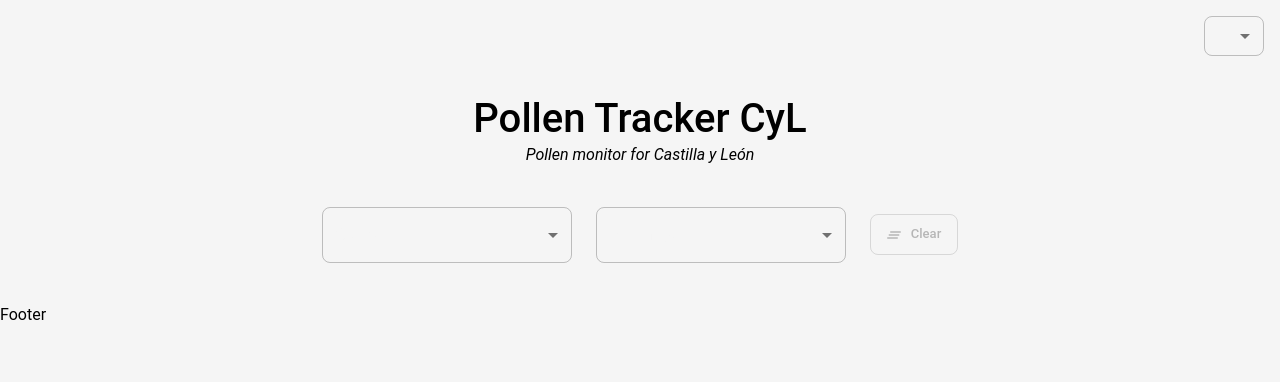
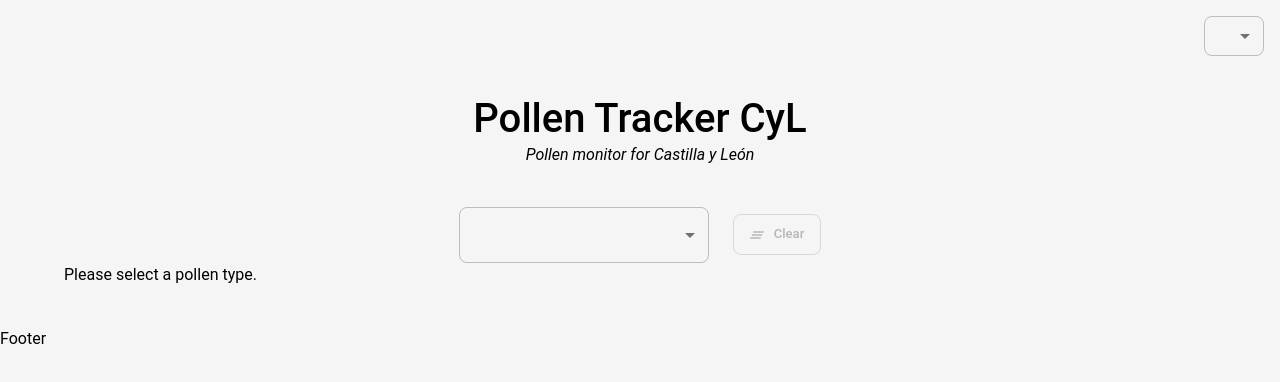
Before and after one commit to macolmenerori/cyl-polen-tracker, a React app: page / in a window 1280 px wide. Shown: the top 382 px of the page. Built offline with nearby package versions, Linux system fonts and the light colour scheme; some icons are missing.

Commit message:
feat: Added API fetch & removed stations filter

```diff
--- a/package.json
+++ b/package.json
@@ -34,7 +34,8 @@
     "react": "^19.1.1",
     "react-dom": "^19.1.1",
     "react-i18next": "^15.6.1",
-    "styled-components": "^6.1.19"
+    "styled-components": "^6.1.19",
+    "swr": "^2.3.6"
   },
   "devDependencies": {
     "@eslint/js": "^9.33.0",
--- /dev/null
+++ b/src/api/pollenApi.ts
@@ -0,0 +1,6 @@
+import { ApiResponse } from '@/types/api';
+import { PollenApiResult } from '@/types/pollen';
+
+export function fetcherPollenData(url: string): Promise<ApiResponse<PollenApiResult[]>> {
+  return fetch(url).then((response) => response.json());
+}
--- a/src/components/CurrentPollenLevels/CurrentPollenLevels.tsx
+++ b/src/components/CurrentPollenLevels/CurrentPollenLevels.tsx
@@ -1,24 +1,39 @@
 import { useState } from 'react';
 
 import { Container } from '@mui/material';
+import useSWR from 'swr';
 
 import { FilterBar } from '../FilterBar/FilterBar';
 
+import { fetcherPollenData } from '@/api/pollenApi';
+import { POLLEN_URL } from '@/types/api';
 import { PollenType } from '@/types/pollen';
-import { Stations } from '@/types/stations';
 
 export function CurrentPollenLevels() {
-  const [station, setStation] = useState<Stations | ''>('');
   const [pollenType, setPollenType] = useState<PollenType | ''>('');
+
+  const { data, error, isLoading } = useSWR(
+    pollenType !== ''
+      ? `${POLLEN_URL}/informacion-polinica-actual/records?where=tipos_polinicos%20like%20%27${pollenType}%27`
+      : null,
+    fetcherPollenData
+  );
 
   return (
     <Container>
-      <FilterBar
-        station={station}
-        pollenType={pollenType}
-        setStation={setStation}
-        setPollenType={setPollenType}
-      />
+      <FilterBar pollenType={pollenType} setPollenType={setPollenType} />
+      {/* TODO: Please select a pollen type */}
+      {pollenType === '' ? <div>Please select a pollen type.</div> : null}
+      {/* TODO: spinner */}
+      {isLoading && <div>Loading...</div>}
+      {/* TODO: error card */}
+      {error && <div>Error fetching pollen data.</div>}
+      {data && (
+        <div>
+          <h2>Pollen Data</h2>
+          <pre>{JSON.stringify(data, null, 2)}</pre>
+        </div>
+      )}
     </Container>
   );
 }
--- a/src/components/FilterBar/FilterBar.tsx
+++ b/src/components/FilterBar/FilterBar.tsx
@@ -14,24 +14,16 @@ import {
 } from '@mui/material';
 
 import { PollenType } from '@/types/pollen';
-import { Stations } from '@/types/stations';
 
 interface FilterBarProps {
-  station: Stations | '';
   pollenType: PollenType | '';
-  setStation: (station: Stations | '') => void;
   setPollenType: (pollenType: PollenType | '') => void;
 }
 
-export function FilterBar({ station, pollenType, setStation, setPollenType }: FilterBarProps) {
+export function FilterBar({ pollenType, setPollenType }: FilterBarProps) {
   const { t } = useTranslation();
 
-  const hasActiveFilters = station !== '' || pollenType !== '';
-
-  const handleClearStation = (event: React.MouseEvent) => {
-    event.stopPropagation(); // Prevent opening the select dropdown
-    setStation('');
-  };
+  const hasActiveFilters = pollenType !== '';
 
   const handleClearPollenType = (event: React.MouseEvent) => {
     event.stopPropagation();
@@ -39,46 +31,11 @@ export function FilterBar({ station, pollenType, setStation, setPollenType }: Fi
   };
 
   const handleClearAllFilters = () => {
-    setStation('');
     setPollenType('');
   };
 
   return (
     <Stack direction="row" spacing={3} alignItems="center" marginTop={5} justifyContent="center">
-      <Box sx={{ minWidth: 250 }}>
-        <FormControl fullWidth>
-          <InputLabel id="station-select-label">{t('components.filterBar.station')}</InputLabel>
-          <Select
-            labelId="station-select-label"
-            id="station-select"
-            value={station}
-            label={t('components.filterBar.station')}
-            onChange={(e) => setStation(e.target.value as Stations | '')}
-            endAdornment={
-              station && (
-                <InputAdornment position="end">
-                  <IconButton
-                    size="small"
-                    onClick={handleClearStation}
-                    onMouseDown={(e) => e.preventDefault()} // Prevent focus issues
-                    sx={{ marginRight: 1 }}
-                  >
-                    <Clear fontSize="small" />
-                  </IconButton>
-                </InputAdornment>
-              )
-            }
-          >
-            {Object.entries(Stations)
-              .sort(([, a], [, b]) => a.localeCompare(b))
-              .map(([key, value]) => (
-                <MenuItem key={key} value={value}>
-                  {value}
-                </MenuItem>
-              ))}
-          </Select>
-        </FormControl>
-      </Box>
       <Box sx={{ minWidth: 250 }}>
         <FormControl fullWidth>
           <InputLabel id="pollen-select-label">{t('components.filterBar.pollenType')}</InputLabel>
--- /dev/null
+++ b/src/types/api.ts
@@ -0,0 +1,7 @@
+export type ApiResponse<T> = {
+  total_count: number;
+  results: T;
+};
+
+export const POLLEN_URL =
+  'https://analisis.datosabiertos.jcyl.es/api/explore/v2.1/catalog/datasets';
```
Also changed, not shown: src/types/pollen.ts (+11 -0 lines), 2 other files (tests, documents, lock files or other folders).
